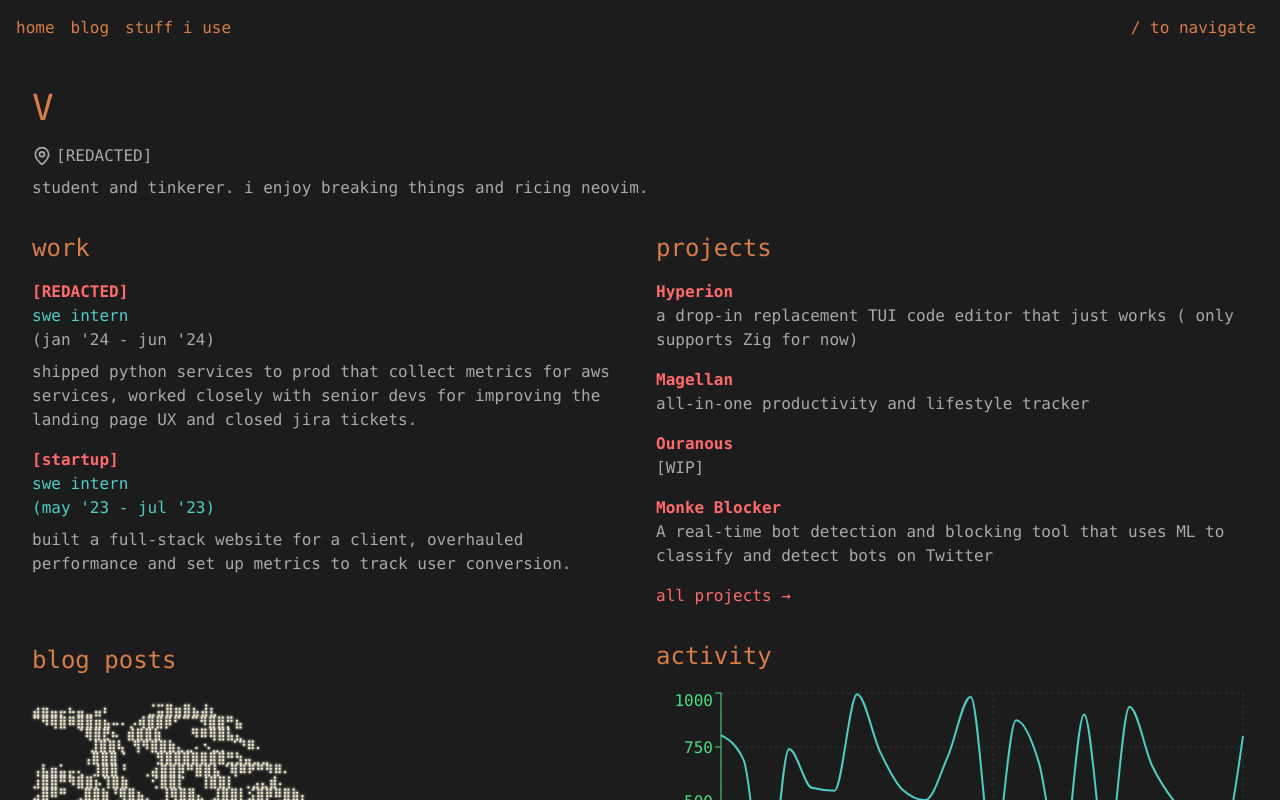
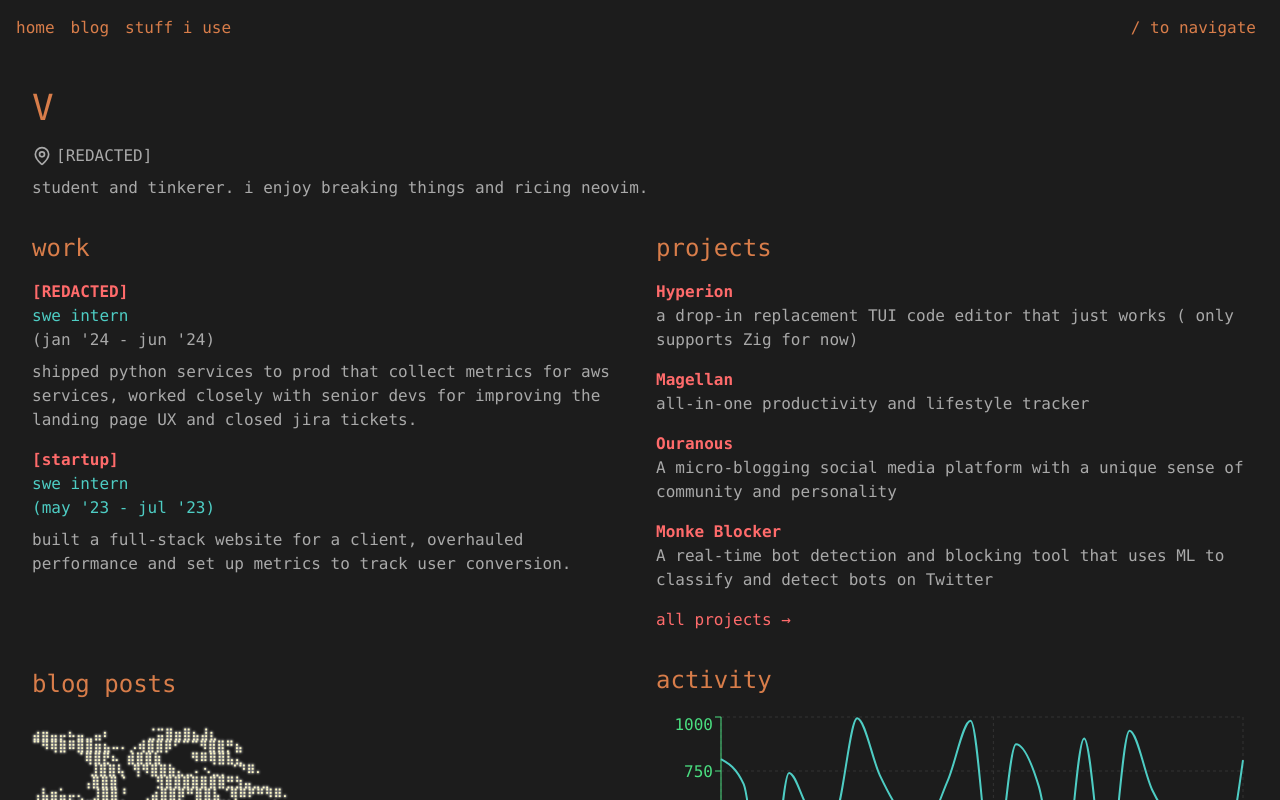
Before and after one commit to covixx/Portfolio, a Next.js app: page / in a window 1280 px wide. Shown: the top 800 px of the page. Built offline with nearby package versions, Linux system fonts and the light colour scheme.

Commit message:
Update page.tsx

```diff
--- a/app/page.tsx
+++ b/app/page.tsx
@@ -148,7 +148,7 @@ export default function Component() {
               <div>
                 <h3 className="text-[#2c5557] font-bold"><a href="https://github.com/covixx/Magellan" className="text-[#ff6b6b] ">Ouranous</a></h3>
                 <p>
-                  [WIP]
+                  A micro-blogging social media platform with a unique sense of community and personality
                 </p>
               </div>
               <div>
```
